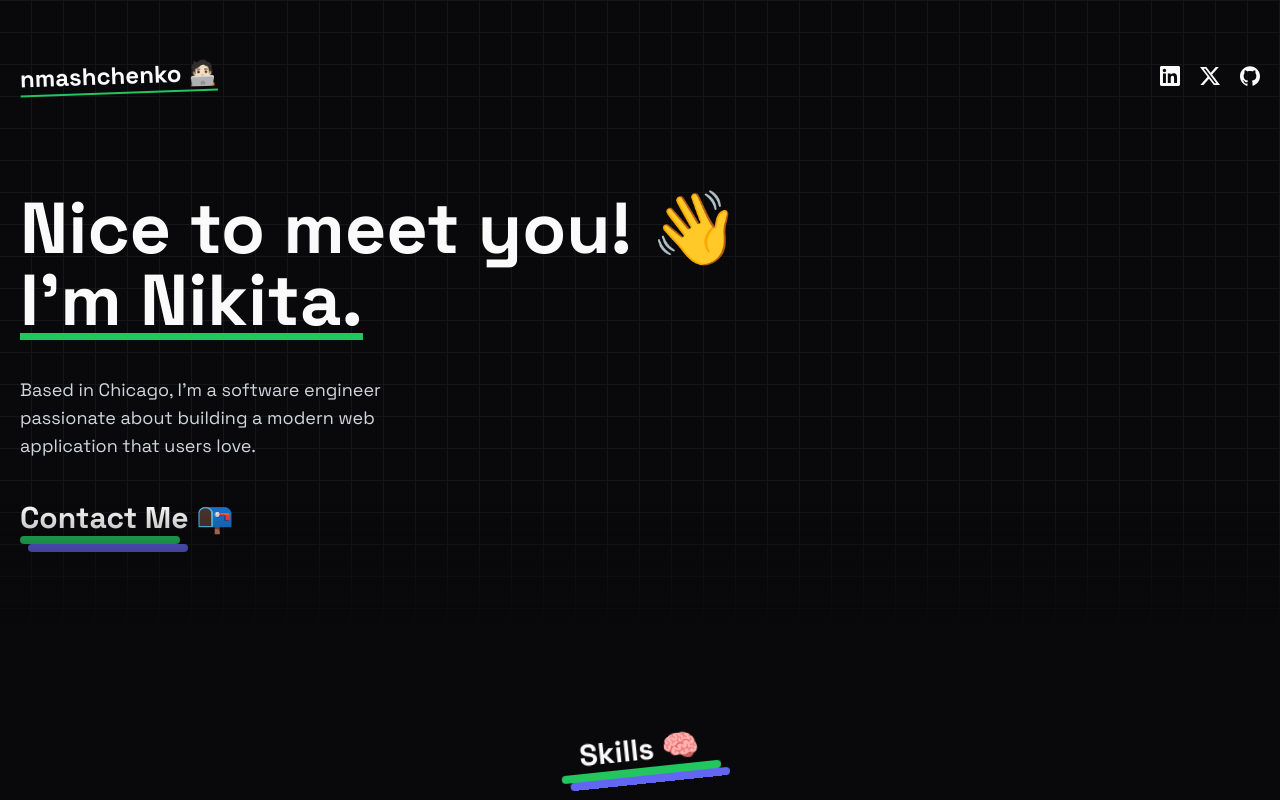
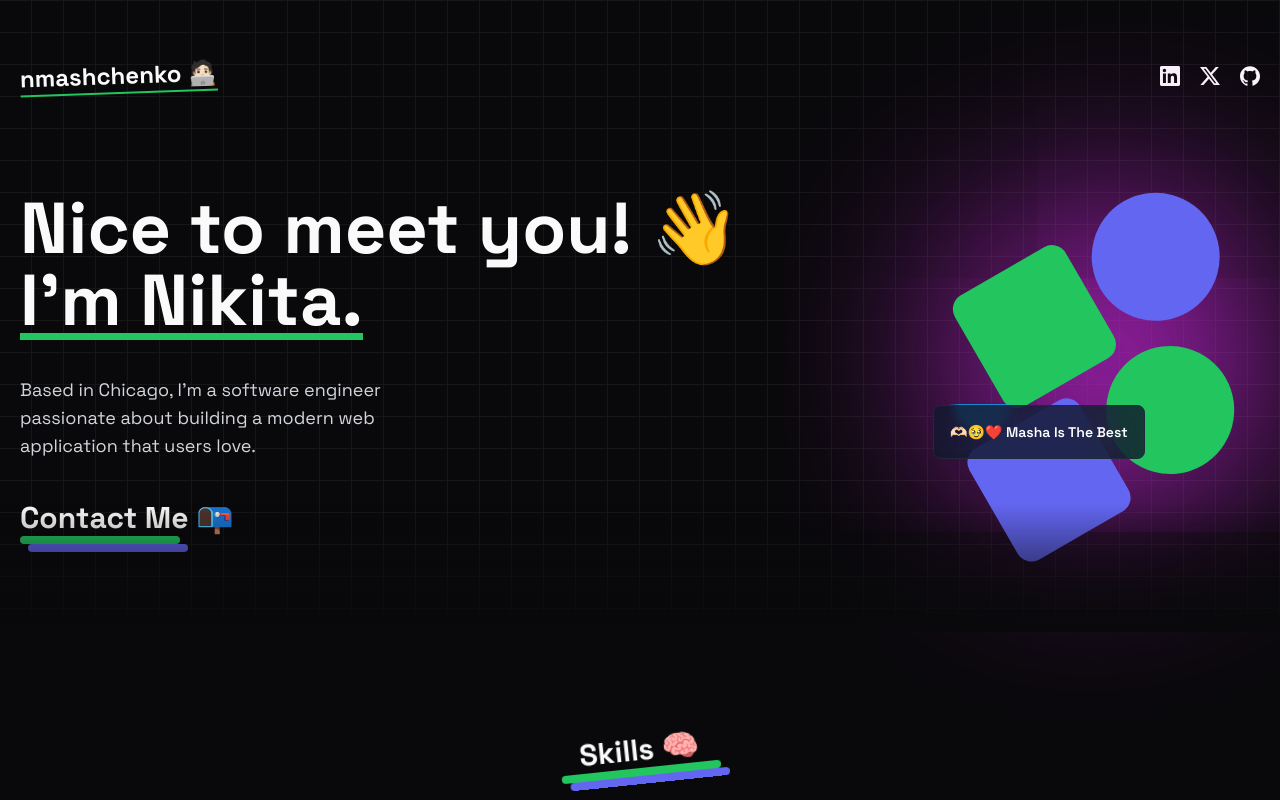
Before and after one commit to nmashchenko/portfolio, a Next.js app: page / in a window 1280 px wide. Shown: the top 800 px of the page. Built offline with nearby package versions, Linux system fonts and the light colour scheme.

Commit message:
fix: move hero back

```diff
--- a/app/(home)/components/Hero.tsx
+++ b/app/(home)/components/Hero.tsx
@@ -23,24 +23,24 @@ const Hero = () => {
           <Title text='Contact Me 📭' />
         </Link>
       </div>
-      {/*<div className='relative'>*/}
-      {/*  <div className='w-72 h-72 space-y-3 -rotate-[30deg] relative'>*/}
-      {/*    <div className='flex gap-3 translate-x-8'>*/}
-      {/*      <div className='w-32 h-32 rounded-2xl bg-green-500'></div>*/}
-      {/*      <div className='w-32 h-32 rounded-full bg-indigo-500'></div>*/}
-      {/*    </div>*/}
-      {/*    <div className='flex gap-3 -translate-x-8'>*/}
-      {/*      <div className='w-32 h-32 rounded-2xl bg-indigo-500'></div>*/}
-      {/*      <div className='w-32 h-32 rounded-full bg-green-500'></div>*/}
-      {/*    </div>*/}
-      {/*    <div className='glow absolute top-[40%] right-1/2 -z-10'></div>*/}
-      {/*  </div>*/}
-      {/*  <div className='absolute bottom-5 sm:bottom-14 left-0 sm:-left-10'>*/}
-      {/*    <MovingBorderBtn borderRadius='0.5rem' className='p-4 font-semibold'>*/}
-      {/*      <p>🫶🏻🥹❤️‍ Masha Is The Best</p>*/}
-      {/*    </MovingBorderBtn>*/}
-      {/*  </div>*/}
-      {/*</div>*/}
+      <div className='relative'>
+        <div className='w-72 h-72 space-y-3 -rotate-[30deg] relative'>
+          <div className='flex gap-3 translate-x-8'>
+            <div className='w-32 h-32 rounded-2xl bg-green-500'></div>
+            <div className='w-32 h-32 rounded-full bg-indigo-500'></div>
+          </div>
+          <div className='flex gap-3 -translate-x-8'>
+            <div className='w-32 h-32 rounded-2xl bg-indigo-500'></div>
+            <div className='w-32 h-32 rounded-full bg-green-500'></div>
+          </div>
+          <div className='glow absolute top-[40%] right-1/2 -z-10'></div>
+        </div>
+        <div className='absolute bottom-5 sm:bottom-14 left-0 sm:-left-10'>
+          <MovingBorderBtn borderRadius='0.5rem' className='p-4 font-semibold'>
+            <p>🫶🏻🥹❤️‍ Masha Is The Best</p>
+          </MovingBorderBtn>
+        </div>
+      </div>
     </div>
   );
 };
```
